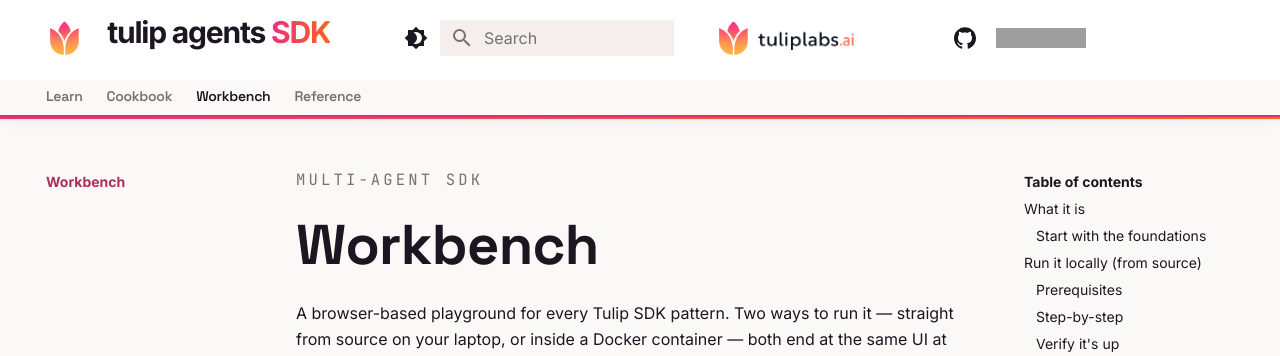
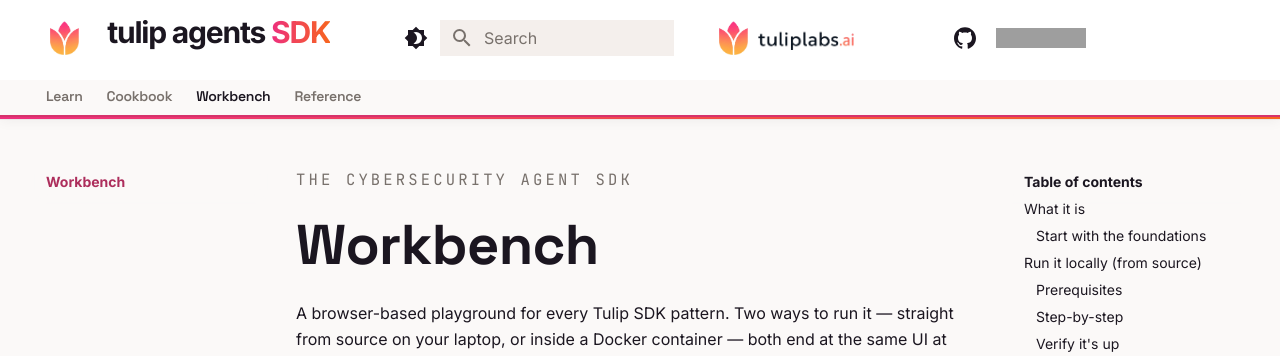
Before and after one commit to tuliplabs-ai/docs, an MkDocs documentation site: the page built from docs/workbench.md, in a window 1280 px wide and 900 px high. Shown: the top 356 px of the window. Built offline with MkDocs 1.6.1 and Material for MkDocs 9.7.7, drawn with Linux system fonts in a browser that asks for light colours; grey boxes are pictures that could not be loaded.

Commit message:
docs: align title, social meta, and OG card with the cybersecurity positioning
The repositioning to 'the cybersecurity agent SDK' had been applied to the
page body but not the SEO/social surfaces, so browser tabs, search results,
and link unfurls still said 'Multi-Agent SDK' / the old 'agent teams... eight
coordination shapes' lede:
- overrides/main.html: <title>, og:site_name, og/twitter image alts, and the
  homepage og:title fallback.
- mkdocs.yml: site_description (the meta description).
- docs/workbench.md product name; docs/img/og-card.svg social-card text.

Strict build green.

```diff
--- a/docs/workbench.md
+++ b/docs/workbench.md
@@ -1,4 +1,4 @@
-<p class="tulip-product-name">Multi-Agent SDK</p>
+<p class="tulip-product-name">the cybersecurity agent SDK</p>
 
 # Workbench
 
--- a/mkdocs.yml
+++ b/mkdocs.yml
@@ -1,5 +1,5 @@
 site_name: tulip agents
-site_description: Python SDK for agent teams that show their work — typed event streams, grounded claims, eight coordination shapes, durable human-in-the-loop runs.
+site_description: The cybersecurity agent SDK — agent teams whose findings are grounded in evidence (GSAR), whose actions are typed replayable events, and whose risky steps are approval-gated. Mapped to MITRE ATLAS, OWASP LLM, and OWASP ASI.
 site_url: https://tulipagents.ai/
 repo_url: https://github.com/tuliplabs-ai/sdk-python
 repo_name: tuliplabs-ai/sdk-python
--- a/overrides/main.html
+++ b/overrides/main.html
@@ -7,7 +7,7 @@
   hover.
 #}
 {% block htmltitle %}
-  {% set tab_title = "tulip agents — Multi-Agent SDK" %}
+  {% set tab_title = "tulip agents — the cybersecurity agent SDK" %}
   {% if page and page.title and not page.is_homepage %}
     <title>{{ page.title | striptags }} - {{ tab_title }}</title>
   {% else %}
@@ -25,24 +25,24 @@
   matches the brand assets the team designed.
 #}
 {% block extrahead %}
-  {% set page_title = page.title | striptags if page and page.title and not page.is_homepage else "Agent teams that show their work" %}
+  {% set page_title = page.title | striptags if page and page.title and not page.is_homepage else "The cybersecurity agent SDK" %}
   {% set page_desc = page.meta.description if page and page.meta and page.meta.description else config.site_description %}
   {% set page_url = page.canonical_url if page and page.canonical_url else config.site_url %}
   {% set og_image = (config.site_url ~ "/img/tuliplabs-logo.png") | replace("//img/", "/img/") %}
 
   <meta property="og:type" content="website">
-  <meta property="og:site_name" content="tulip agents — Multi-Agent SDK">
+  <meta property="og:site_name" content="tulip agents — the cybersecurity agent SDK">
   <meta property="og:title" content="{{ page_title }}">
   <meta property="og:description" content="{{ page_desc }}">
   <meta property="og:url" content="{{ page_url }}">
   <meta property="og:image" content="{{ og_image }}">
   <meta property="og:image:width" content="1280">
   <meta property="og:image:height" content="640">
-  <meta property="og:image:alt" content="Tulip — Multi-Agent SDK · pip install tulip-agents · github.com/tuliplabs-ai/sdk-python">
+  <meta property="og:image:alt" content="Tulip — the cybersecurity agent SDK · pip install tulip-agents · github.com/tuliplabs-ai/sdk-python">
 
   <meta name="twitter:card" content="summary_large_image">
   <meta name="twitter:title" content="{{ page_title }}">
   <meta name="twitter:description" content="{{ page_desc }}">
   <meta name="twitter:image" content="{{ og_image }}">
-  <meta name="twitter:image:alt" content="Tulip — Multi-Agent SDK · pip install tulip-agents · github.com/tuliplabs-ai/sdk-python">
+  <meta name="twitter:image:alt" content="Tulip — the cybersecurity agent SDK · pip install tulip-agents · github.com/tuliplabs-ai/sdk-python">
 {% endblock %}
```
Also changed, not shown: docs/img/og-card.svg.
